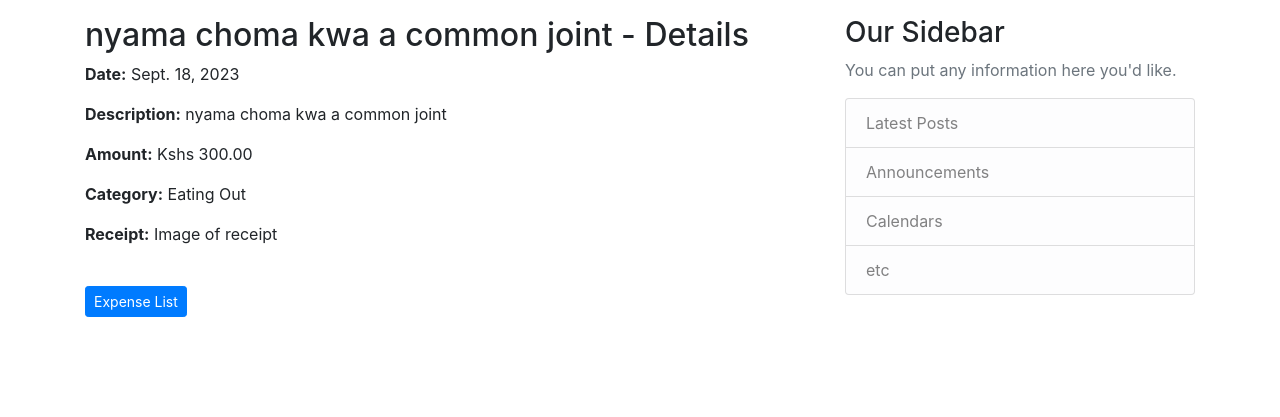
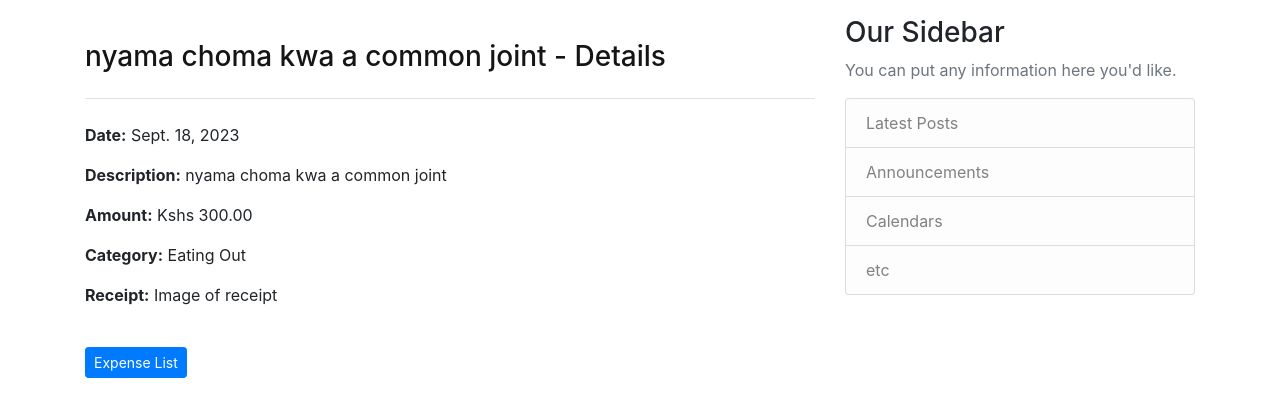
Before and after one commit to PeterOsoo/expense-tracker-cg, a Django app: page /expenses/1/ in a window 1280 px wide. Shown: the part 67-484 px from the top of the page. Run offline with Django 4.2, Linux system fonts and the light colour scheme; data comes from the database, SQL or seed files in the repository; some libraries are stand-ins or nearby versions.

Commit message:
details page

```diff
--- a/tracker/templates/tracker/expense_detail.html
+++ b/tracker/templates/tracker/expense_detail.html
@@ -1,5 +1,12 @@
 {% extends "base.html" %} {% block content %}
-<h2>{{ object.description }} - Details</h2>
+
+<header class="py-4" style="color: #151515">
+	<div class="container border-bottom pb-3">
+		<div class="row">
+			<h3>{{ object.description }} - Details</h3>
+		</div>
+	</div>
+</header>
 <p><strong>Date:</strong> {{ object.date }}</p>
 <p><strong>Description:</strong> {{ object.description }}</p>
 <p><strong>Amount:</strong> Kshs {{ object.amount }}</p>
```
